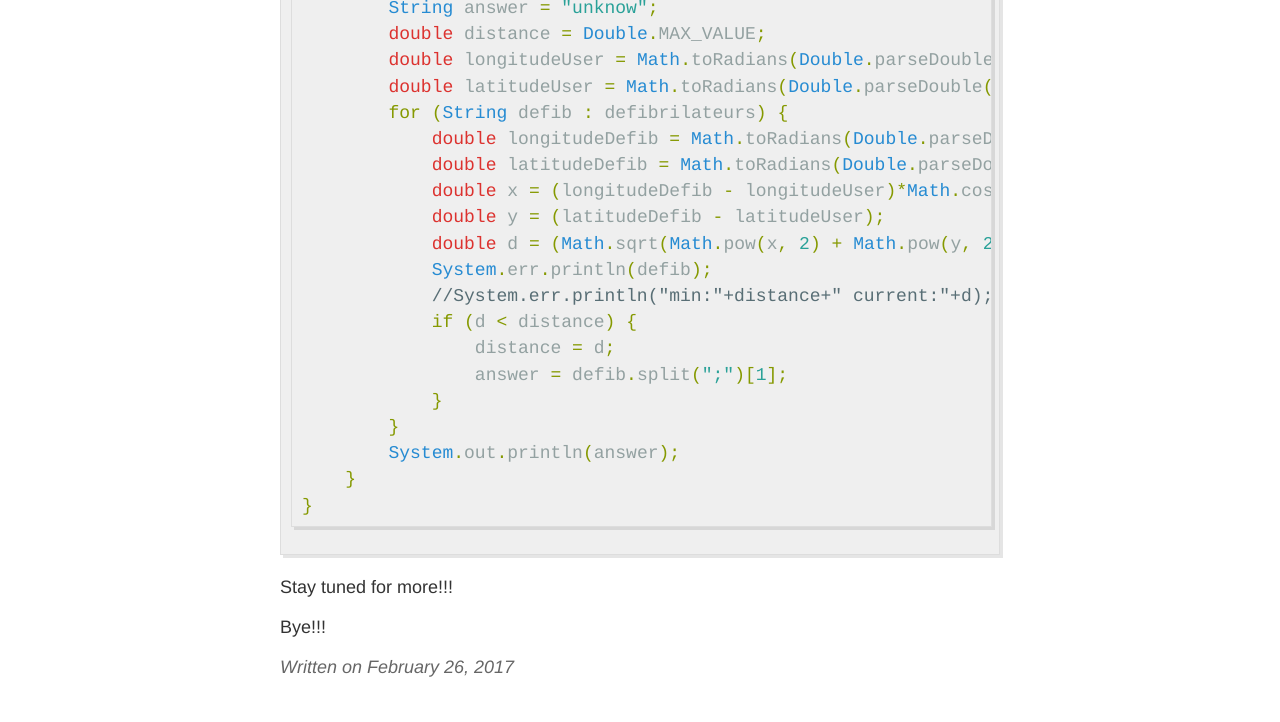
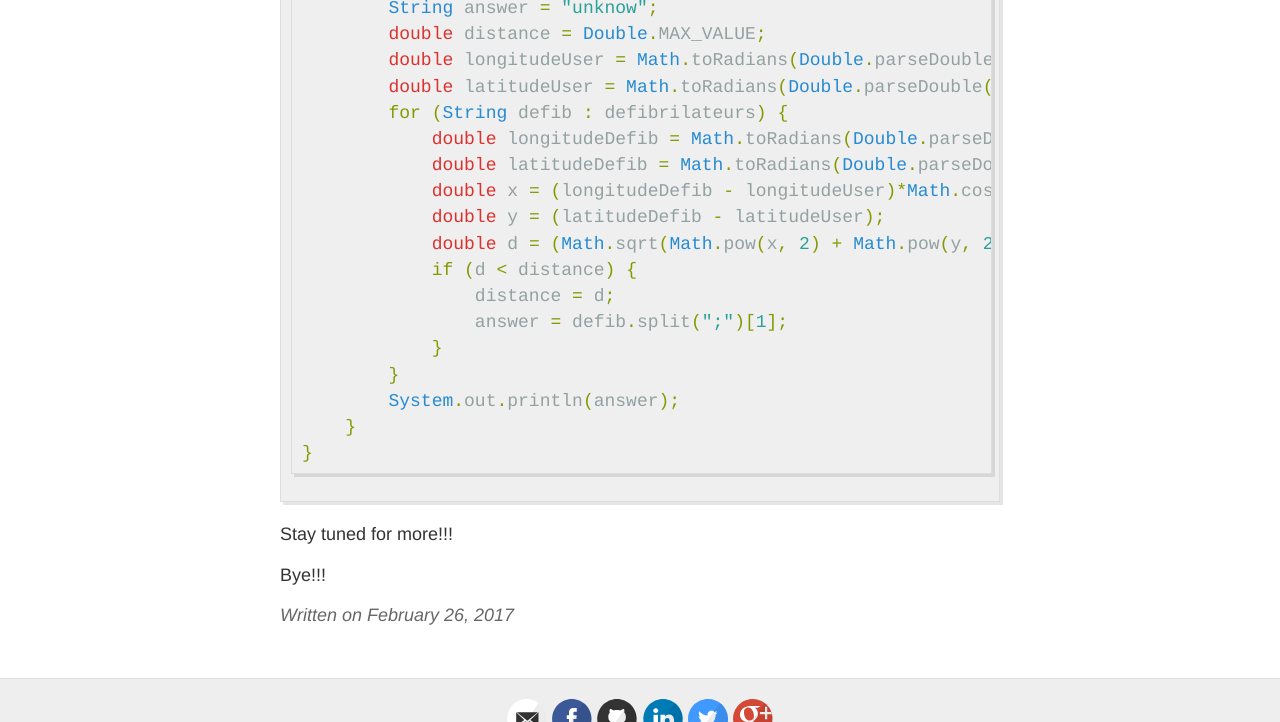
Before and after one commit to meetsandesh/blogs, a Jekyll site: the page built from _posts/2017-02-26-Codingame-Defibrillators.md, in a window 1280 px wide and 900 px high, scrolled down 851 px, cut to the strip 0-722 px from the top of the window. Built offline with Jekyll 4.4.1, drawn with Linux system fonts in a browser that asks for light colours.

Commit message:
Update 2017-02-26-Codingame-Defibrillators.md

```diff
--- a/_posts/2017-02-26-Codingame-Defibrillators.md
+++ b/_posts/2017-02-26-Codingame-Defibrillators.md
@@ -37,8 +37,6 @@ class Solution {
             double x = (longitudeDefib - longitudeUser)*Math.cos((latitudeUser+latitudeDefib)/2);
             double y = (latitudeDefib - latitudeUser);
             double d = (Math.sqrt(Math.pow(x, 2) + Math.pow(y, 2)))*6371;
-            System.err.println(defib);
-            //System.err.println("min:"+distance+" current:"+d);
             if (d < distance) {
                 distance = d;
                 answer = defib.split(";")[1];
```
